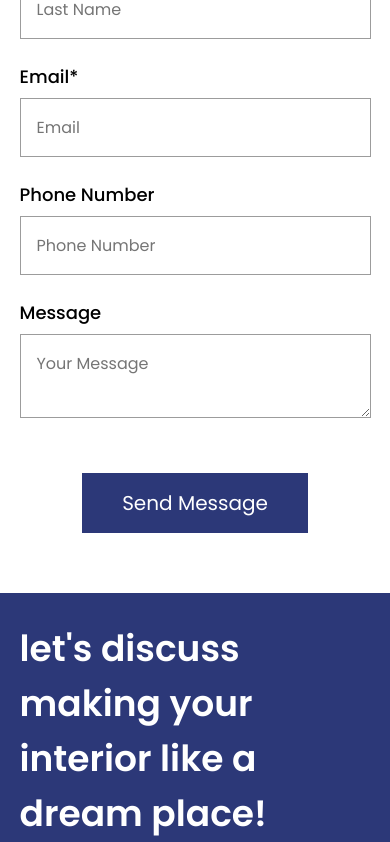
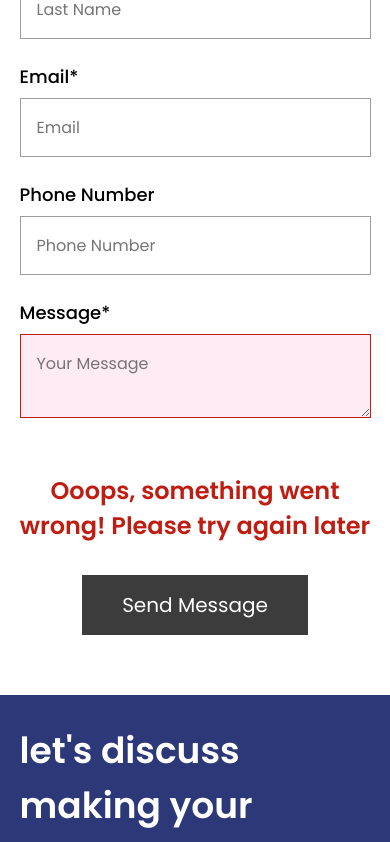
Before and after one commit to sonia-ko/dananz, a Next.js app: page /contact-us in a window 390 px wide. Shown: the part 725-1567 px from the top of the page. Built offline with nearby package versions, Linux system fonts and the light colour scheme.

Commit message:
fix bug with mobile menu

```diff
--- a/package.json
+++ b/package.json
@@ -15,6 +15,7 @@
     "next": "^14.0.4",
     "react": "18.2.0",
     "react-dom": "18.2.0",
+    "react-tooltip": "^5.25.1",
     "typescript": "5.3.3"
   }
 }
--- a/src/components/general/blocks/feedback-form/FeedbackForm.module.css
+++ b/src/components/general/blocks/feedback-form/FeedbackForm.module.css
@@ -51,6 +51,10 @@
   margin: 0 auto;
 }
 
+.error {
+  color: var(--red-color);
+}
+
 @media (max-width: 768px) {
   .container {
     margin: 0 auto;
--- a/src/components/general/blocks/feedback-form/FeedbackForm.tsx
+++ b/src/components/general/blocks/feedback-form/FeedbackForm.tsx
@@ -6,6 +6,7 @@ import Button from "../../button/button";
 import { validateEmail } from "@/helpers/validateEmail";
 import { validateName } from "@/helpers/validateName";
 import { validatePhone } from "@/helpers/validatePhone";
+import { validateTextArea } from "@/helpers/validateTextArea";
 
 import classes from "./FeedbackForm.module.css";
 
@@ -22,7 +23,8 @@ type feedback = {
 type inputTypes = "firstName" | "phone" | "email" | "message" | "lastName";
 
 const FeedbackForm: React.FC = () => {
-  const [error, setError] = useState(false);
+  const [error, setError] = useState(true);
+  const [errorMessage, setErrorMessage] = useState("");
 
   const [firstName, setFirstName] = useState("");
   const [lastName, setLastName] = useState("");
@@ -30,11 +32,12 @@ const FeedbackForm: React.FC = () => {
   const [phoneNumber, setPhoneNumber] = useState("");
   const [message, setMessage] = useState("");
 
-  const firstNameInputRef = useRef<HTMLInputElement | null>(null);
-  const lastNameInputRef = useRef<HTMLInputElement | null>(null);
-  const emailInputRef = useRef<HTMLInputElement | null>(null);
-  const phoneInputRef = useRef<HTMLInputElement | null>(null);
-  const msgInputRef = useRef<HTMLInputElement | null>(null);
+  const emailValid = validateEmail(email);
+  const phoneValid = validatePhone(phoneNumber) || phoneNumber === "";
+  const nameValid = validateName(firstName);
+  const msgValid = validateTextArea(message);
+
+  const buttonEnabled = emailValid && phoneValid && nameValid && msgValid;
 
   const handleInputChange = (inputType: inputTypes, value: string) => {
     switch (inputType) {
@@ -42,16 +45,15 @@ const FeedbackForm: React.FC = () => {
         setFirstName(value);
         break;
       case "email":
-        if (validateEmail(value)) {
-          setEmail(value);
-        }
-
+        setEmail(value);
         break;
       case "phone":
         setPhoneNumber(value);
         break;
       case "lastName":
         setLastName(value);
+      case "message":
+        setMessage(value);
       default:
         break;
     }
@@ -88,7 +90,6 @@ const FeedbackForm: React.FC = () => {
 
   const handleSubmit = async (e: React.FormEvent<HTMLFormElement>) => {
     e.preventDefault();
-    console.log(firstNameInputRef.current?.value);
 
     const feedback = {
       firstName,
@@ -107,12 +108,13 @@ const FeedbackForm: React.FC = () => {
         <Input
           className={classes.item1}
           type="text"
+          valid={nameValid || firstName === ""}
           label="First Name"
           placeholder="First Name"
           id="firstName"
           required={true}
-          inputRef={firstNameInputRef}
           onChange={(value: string) => handleInputChange("firstName", value)}
+          tooltip="Please indicate only letters in this field"
         />
         <Input
           className={classes.item2}
@@ -121,7 +123,6 @@ const FeedbackForm: React.FC = () => {
           placeholder="Last Name"
           id="lastName"
           required={false}
-          inputRef={lastNameInputRef}
           onChange={(value: string) => handleInputChange("lastName", value)}
         />
         <Input
@@ -131,8 +132,9 @@ const FeedbackForm: React.FC = () => {
           placeholder="Email"
           id="userEmail"
           required={true}
-          inputRef={emailInputRef}
           onChange={(value: string) => handleInputChange("email", value)}
+          valid={emailValid || email === ""}
+          tooltip="Please enter your email in the following format: 'email@domain.tld'"
         />
         <Input
           className={classes.item4}
@@ -141,8 +143,9 @@ const FeedbackForm: React.FC = () => {
           placeholder="Phone Number"
           id="userTel"
           required={false}
-          inputRef={phoneInputRef}
+          valid={phoneValid || phoneNumber === ""}
           onChange={(value: string) => handleInputChange("phone", value)}
+          tooltip="Please include only numbers or + sign in your phone number"
         />
         <Input
           className={classes.item5}
@@ -151,16 +154,25 @@ const FeedbackForm: React.FC = () => {
           placeholder="Your Message"
           id="userMsg"
           required={true}
-          inputRef={msgInputRef}
           onChange={(value: string) => handleInputChange("message", value)}
+          valid={msgValid}
         />
       </div>
+
+      {error && (
+        <p
+          className={`${classes.error} text-size-m text-semibold text-centered margin-m`}
+        >
+          Ooops, something went wrong! Please try again later
+        </p>
+      )}
 
       <Button
         className={classes.button}
         btnText="Send Message"
         btnStyle="blue"
         type="submit"
+        disabled={!buttonEnabled}
       />
     </form>
   );
--- a/src/components/general/blocks/header/MenuItems.tsx
+++ b/src/components/general/blocks/header/MenuItems.tsx
@@ -2,6 +2,7 @@ import React from "react";
 import classes from "./MenuItems.module.css";
 import Link from "next/link";
 import Button from "../../button/button";
+import { menuItems } from "@/static/websiteData";
 
 import { useRouter } from "next/router";
 
@@ -12,21 +13,25 @@ const MenuItems: React.FC = () => {
     <>
       <nav className={classes.nav}>
         <ul className={classes.navList}>
-          <li className={classes.li}>
-            <Link href="/about-us/">About Us</Link>
-          </li>
-          <li className={classes.li}>
-            <Link href="/services/">Services</Link>
-          </li>
-          <li className={classes.li}>
-            <Link href="/our-teams/">Our Teams</Link>
-          </li>
+          {menuItems.map((item) => {
+            return (
+              <li className={classes.li}>
+                <Link
+                  onClick={() => (document.body.style.overflow = "auto")}
+                  href={item.url}
+                >
+                  {item.title}
+                </Link>
+              </li>
+            );
+          })}
         </ul>
       </nav>
 
       <Button
         btnText="Contact Us"
         onClick={() => {
+          document.body.style.overflow = "auto";
           router.push("/contact-us/");
         }}
         btnStyle="blue"
--- a/src/components/general/button/button.module.css
+++ b/src/components/general/button/button.module.css
@@ -1,6 +1,11 @@
 .blue {
   background-color: var(--blue-color);
   color: var(--white-color);
+}
+
+.blue:disabled {
+  background-color: var(--gray-medium-color);
+  cursor: not-allowed;
 }
 
 .transparent {
--- a/src/components/general/input/Input.module.css
+++ b/src/components/general/input/Input.module.css
@@ -16,5 +16,6 @@
 }
 
 .invalid {
-  border-color: red;
+  border-color: var(--red-color);
+  background-color: var(--light-red-color);
 }
--- a/src/components/general/input/Input.tsx
+++ b/src/components/general/input/Input.tsx
@@ -1,5 +1,6 @@
 import React from "react";
 import classes from "./Input.module.css";
+import { Tooltip } from "react-tooltip";
 
 import arrowAfterIcon from "../../../assets/general/icon-arrow-right.png";
 
@@ -13,6 +14,8 @@ interface InputProps {
   required?: boolean;
   valid?: boolean;
   onChange?: (value: string) => void;
+  tooltip?: string;
+  selectOptions?: string[];
 }
 
 const Input: React.FC<InputProps> = ({
@@ -25,6 +28,8 @@ const Input: React.FC<InputProps> = ({
   required = false,
   valid = true,
   onChange = () => {},
+  tooltip,
+  selectOptions,
 }) => {
   const handleChange = (
     e:
@@ -40,25 +45,41 @@ const Input: React.FC<InputProps> = ({
 
     return (
       <div className={`${classes.container} ${className}`}>
-        <label className={classes.label} htmlFor={id}>
+        <label
+          className={classes.label}
+          htmlFor={id}
+          data-tooltip-id={id}
+          data-tooltip-content={tooltip}
+        >
           {label}
+          {required && "*"}
         </label>
+        <Tooltip id={id} />
         <textarea
           ref={inputRef as React.RefObject<HTMLTextAreaElement>}
           placeholder={placeholder}
-          className={classes.input}
           onChange={handleChange}
+          className={`${classes.input} ${!valid && classes.invalid}`}
         />
       </div>
     );
   }
 
+  if (type === "tel") {
+  }
+
   return (
     <div className={`${classes.container} ${className}`}>
-      <label className={classes.label} htmlFor={id}>
+      <label
+        className={classes.label}
+        htmlFor={id}
+        data-tooltip-id={id}
+        data-tooltip-content={tooltip}
+      >
         {label}
         {required && "*"}
       </label>
+      <Tooltip id={id} />
       <input
         onChange={handleChange}
         className={`${classes.input} ${!valid && classes.invalid}`}
--- a/src/helpers/validateEmail.ts
+++ b/src/helpers/validateEmail.ts
@@ -1,6 +1,6 @@
 export const validateEmail = (email: string): boolean => {
-  const validFormat = /^[^\s@]+@[^\s@]+\.[^\s@]+$/.test(email);
-  const containsDissallowedSymbols = /[!#$%&*\/=?'+`|{}~]/.test(email);
+  const validFormat = /^[\w-\.]+@([\w-]+\.)+[\w-]{2,4}$/g.test(email);
+  const containsDissallowedSymbols = /[!#$%&*\/=?',+`|{}~]/.test(email);
 
   const emailValid = validFormat && !containsDissallowedSymbols;
 
--- a/src/helpers/validatePhone.ts
+++ b/src/helpers/validatePhone.ts
@@ -1,5 +1,5 @@
 export const validatePhone = (phone: string): boolean => {
-  const regex = /^[\d()+]+$/;
+  const regex = /^[\d()+\s]+$/;
   const trimmedNumber = phone.trim();
 
   if (!regex.test(trimmedNumber)) {
--- /dev/null
+++ b/src/static/websiteData.ts
@@ -0,0 +1,5 @@
+export const menuItems = [
+  { title: "About Us", url: "/about-us/" },
+  { title: "Services", url: "/services/" },
+  { title: "Our Teams", url: "/our-teams/" },
+];
--- a/src/styles/globals.css
+++ b/src/styles/globals.css
@@ -11,6 +11,8 @@
   --light-gray-color: #9c9c9c;
   --extra-light-gray-color: #d9d9d9;
   --black-color: #141414;
+  --red-color: #bf1d11;
+  --light-red-color: #ffebf4;
 }
 
 body {
```
Also changed, not shown: 1 other file (tests, documents, lock files or other folders).
